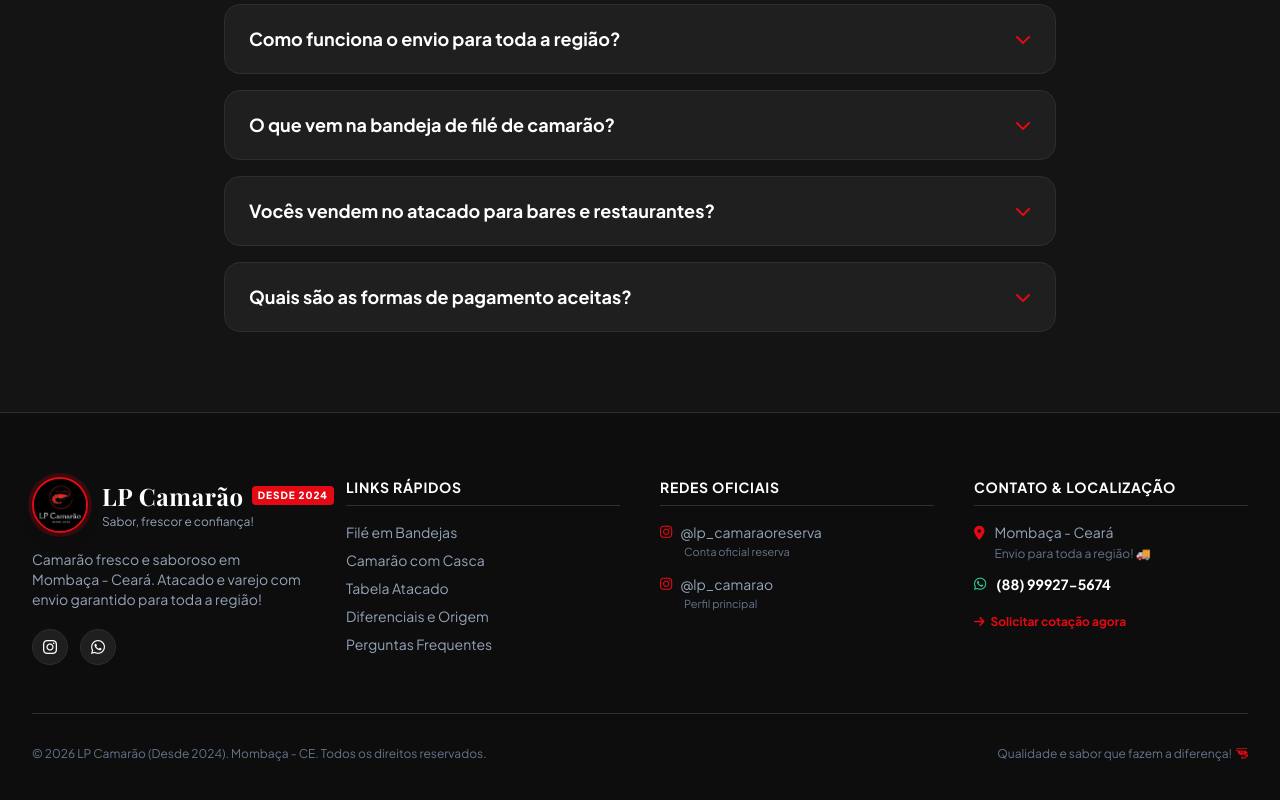
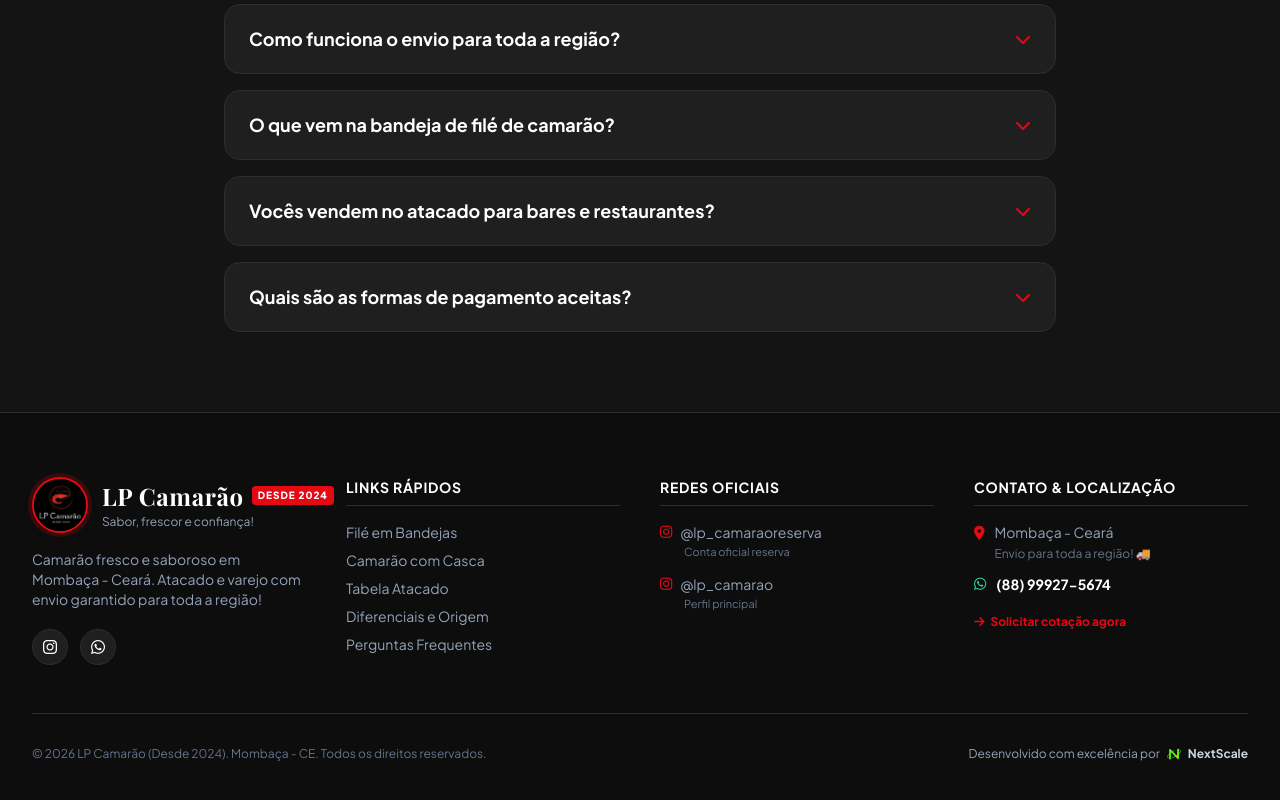
Before and after one commit to StudioNextScale/lp-camarao-site, a plain HTML site: page index.html in a window 1280 px wide. Shown: the part 4085-4885 px from the top of the page. Drawn offline with nearby package versions, Linux system fonts and the light colour scheme; a web font is replaced by a local one.

Commit message:
feat: adicionar mencao e creditos Studio NextScale no rodape

```diff
--- a/index.html
+++ b/index.html
@@ -866,9 +866,13 @@
 
             <div class="border-t border-lp-border pt-8 flex flex-col sm:flex-row items-center justify-between text-xs text-slate-500 gap-4">
                 <p>&copy; <span id="current-year"></span> LP Camarão (Desde 2024). Mombaça - CE. Todos os direitos reservados.</p>
-                <p class="flex items-center gap-1">
-                    Qualidade e sabor que fazem a diferença! <i class="fa-solid fa-shrimp text-lp-red"></i>
-                </p>
+                <div class="flex items-center justify-center gap-1.5 text-xs text-slate-400">
+                    <span>Desenvolvido com excelência por</span>
+                    <a href="https://studionextscale.com.br/" target="_blank" rel="noopener noreferrer" title="NextScale | Ideias em Soluções Digitais" class="font-bold text-slate-300 hover:text-white transition-colors inline-flex items-center gap-1.5 group">
+                        <img src="logo-nextscale.svg" alt="Logo NextScale" class="w-4 h-4 group-hover:scale-110 transition-transform inline-block">
+                        <span>NextScale</span>
+                    </a>
+                </div>
             </div>
         </div>
     </footer>
```
Also changed, not shown: logo-nextscale.svg (added).
